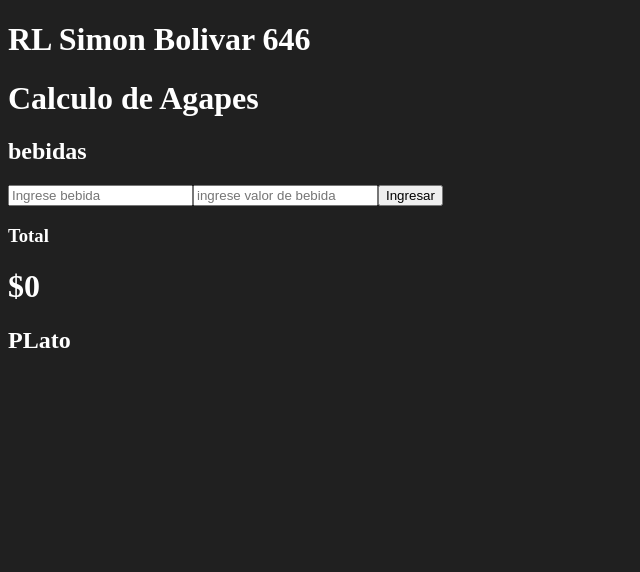
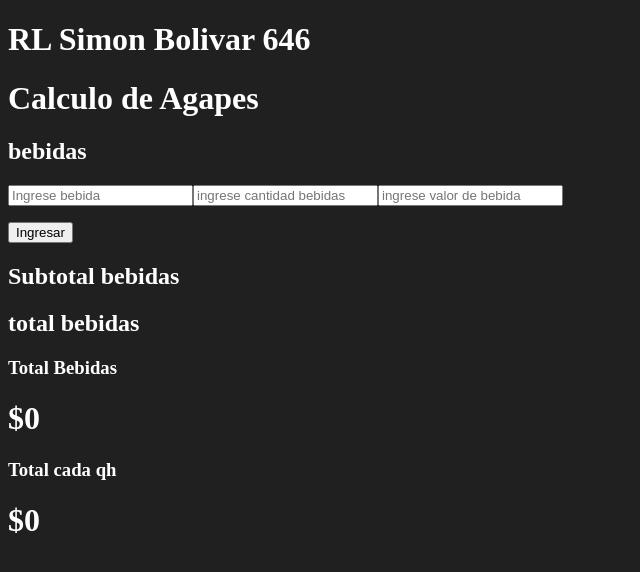
Before and after one commit to elifred2022/agapes, a React (Create React App) app: page / in a window 1280 px wide. Shown: the top 572 px of the page, without its empty margins (0-640 px from the left). Built offline with nearby package versions, Linux system fonts and the light colour scheme.

Commit message:
haciendo modulo de bebidas ya hace calculos

```diff
--- a/src/App.js
+++ b/src/App.js
@@ -1,12 +1,15 @@
 import React from "react";
-import { GlobalProvider } from "./components/transactions/bebidas/GlobalState";
-import Balance from "./components/transactions/queridoHermano/Balance";
+import { GlobalProvider } from "./context/GlobalState";
+
 import Header from "./components/Header";
-import TransactionForm from "./components/transactions/queridoHermano/TransactionFrom";
-import TransactionList from "./components/transactions/queridoHermano/TransactionList";
+
 import TransactionListBebidas from "./components/transactions/bebidas/TransactionListBebidas";
 import TransactionBebidas from "./components/transactions/bebidas/TransactionBebidas";
 import BalanceBebidas from "./components/transactions/bebidas/BalanceBebidas";
+
+import TransactionForm from "./components/transactions/queridoHermano/TransactionFrom";
+import TransactionList from "./components/transactions/queridoHermano/TransactionList";
+import Balance from "./components/transactions/queridoHermano/Balance";
 
 function App() {
   return (
@@ -14,10 +17,12 @@ function App() {
       <Header />
       <h1>Calculo de Agapes</h1>
       <h2>bebidas</h2>
+
       <TransactionBebidas />
+      <h2>Subtotal bebidas</h2>
       <TransactionListBebidas />
+      <h2>total bebidas</h2>
       <BalanceBebidas />
-      <h2>PLato</h2>
     </GlobalProvider>
   );
 }
--- a/src/components/transactions/bebidas/BalanceBebidas.js
+++ b/src/components/transactions/bebidas/BalanceBebidas.js
@@ -1,19 +1,30 @@
 import React from "react";
-import { useGlobalState } from "./GlobalState";
+import { useGlobalState } from "../../../context/GlobalState";
 
 function Balance() {
   const { transactionsBebidas } = useGlobalState();
 
-  const amountBebida = transactionsBebidas.map(
-    (transactionsBebidas) => transactionsBebidas.amountBebida
+  /* const cantBebida = transactionsBebidas.map(
+    (transactionsBebidas) => transactionsBebidas.cantBebida
+  ); */
+
+  const subAmountBebida = transactionsBebidas.map(
+    (transactionsBebidas) => transactionsBebidas.subAmountBebida
   );
 
-  const totalBebidas = amountBebida.reduce((acc, item) => (acc += item), 0);
+  //const totalBebidas = amountBebida * cantBebida;
+
+  const totalBebidas = subAmountBebida.reduce((acc, item) => (acc += item), 0);
+
+  const totalcadaQh = totalBebidas / 13;
 
   return (
     <div>
-      <h3>Total</h3>
+      <h3>Total Bebidas</h3>
       <h1>${totalBebidas} </h1>
+
+      <h3>Total cada qh</h3>
+      <h1>${totalcadaQh} </h1>
     </div>
   );
 }
--- a/src/components/transactions/bebidas/TransactionBebidas.js
+++ b/src/components/transactions/bebidas/TransactionBebidas.js
@@ -1,20 +1,24 @@
 import React from "react";
 import { useState } from "react";
-import { useGlobalState } from "./GlobalState";
+import { useGlobalState } from "../../../context/GlobalState";
 
 function TransactionBebidas() {
   const { addTransaction } = useGlobalState();
   const [bebida, setBebida] = useState();
+  const [cantBebida, setCantBebida] = useState();
   const [amountBebida, setAmountBebida] = useState();
+  const [subAmountBebida, setSubAmountBebida] = useState();
 
   const onSubmit = (e) => {
     e.preventDefault();
     addTransaction({
       id: window.crypto.randomUUID(), // esto genera ID automaticamente
       bebida,
+      cantBebida,
       amountBebida: +amountBebida,
+      subAmountBebida: +amountBebida * cantBebida,
     });
-    console.log(bebida, amountBebida);
+    console.log(bebida, cantBebida, amountBebida, subAmountBebida);
   };
 
   return (
@@ -28,9 +32,16 @@ function TransactionBebidas() {
         <input
           type="number"
           step="0.01"
+          placeholder="ingrese cantidad bebidas"
+          onChange={(e) => setCantBebida(e.target.value)}
+        />
+        <input
+          type="number"
+          step="0.01"
           placeholder="ingrese valor de bebida"
           onChange={(e) => setAmountBebida(e.target.value)}
         />
+        <p onChange={(e) => setSubAmountBebida(e.target.value)}></p>
         <button>Ingresar</button>
       </form>
     </div>
--- a/src/components/transactions/bebidas/TransactionListBebidas.js
+++ b/src/components/transactions/bebidas/TransactionListBebidas.js
@@ -1,4 +1,4 @@
-import { useGlobalState } from "./GlobalState";
+import { useGlobalState } from "../../../context/GlobalState";
 
 function TransactionListBebidas() {
   const { transactionsBebidas, deleteTransaction } = useGlobalState();
@@ -9,7 +9,12 @@ function TransactionListBebidas() {
         <div key={transactionsBebidas.id}>
           <p>{transactionsBebidas.bebida} </p>
 
+          <span>{transactionsBebidas.cantBebida} </span>
+
           <span>{transactionsBebidas.amountBebida} </span>
+
+          <span>{transactionsBebidas.subAmountBebida} </span>
+
           <button
             onClick={() => {
               deleteTransaction(transactionsBebidas.id);
--- a/src/components/transactions/queridoHermano/Balance.js
+++ b/src/components/transactions/queridoHermano/Balance.js
@@ -1,5 +1,5 @@
 import React from "react";
-import { useGlobalState } from "../bebidas/GlobalState";
+import { useGlobalState } from "../../../context/GlobalState";
 
 function Balance() {
   const { transactions } = useGlobalState();
--- a/src/components/transactions/queridoHermano/TransactionFrom.js
+++ b/src/components/transactions/queridoHermano/TransactionFrom.js
@@ -1,10 +1,9 @@
 import React from "react";
 import { useState } from "react";
-import { useGlobalState } from "../bebidas/GlobalState";
+import { useGlobalState } from "../../../context/GlobalState";
 
 function TransactionForm() {
   const { addTransaction } = useGlobalState();
-  const [bebida, setBebida] = useState();
   const [queridoHermano, setQueridoHermano] = useState();
   const [description, setDescription] = useState();
   const [amount, setAmount] = useState(0);
@@ -13,7 +12,6 @@ function TransactionForm() {
     e.preventDefault();
     addTransaction({
       id: window.crypto.randomUUID(), // esto genera ID automaticamente
-      bebida,
       queridoHermano,
       description,
       amount: +amount,
--- a/src/components/transactions/queridoHermano/TransactionList.js
+++ b/src/components/transactions/queridoHermano/TransactionList.js
@@ -1,20 +1,18 @@
-import { useGlobalState } from "../bebidas/GlobalState";
+import { useGlobalState } from "../../../context/GlobalState";
 
 function TransactionList() {
-  const { transactions, deleteTransaction } = useGlobalState();
+  const { transactionsQh, deleteTransaction } = useGlobalState();
 
   return (
     <div>
-      {transactions.map((transactions) => (
-        <div key={transactions.id}>
-          <p>{transactions.bebida} </p>
-
-          <p>{transactions.queridoHermano} </p>
-          <p>{transactions.description} </p>
-          <span>{transactions.amount} </span>
+      {transactionsQh.map((transactionsQh) => (
+        <div key={transactionsQh.id}>
+          <p>{transactionsQh.queridoHermano} </p>
+          <p>{transactionsQh.description} </p>
+          <span>{transactionsQh.amount} </span>
           <button
             onClick={() => {
-              deleteTransaction(transactions.id);
+              deleteTransaction(transactionsQh.id);
             }}
           >
             Eliminar
```
Also changed, not shown: src/context/AppReducer.js (renamed from src/components/transactions/bebidas/AppReducer.js), src/context/GlobalState.js (renamed from src/components/transactions/bebidas/GlobalState.js).
